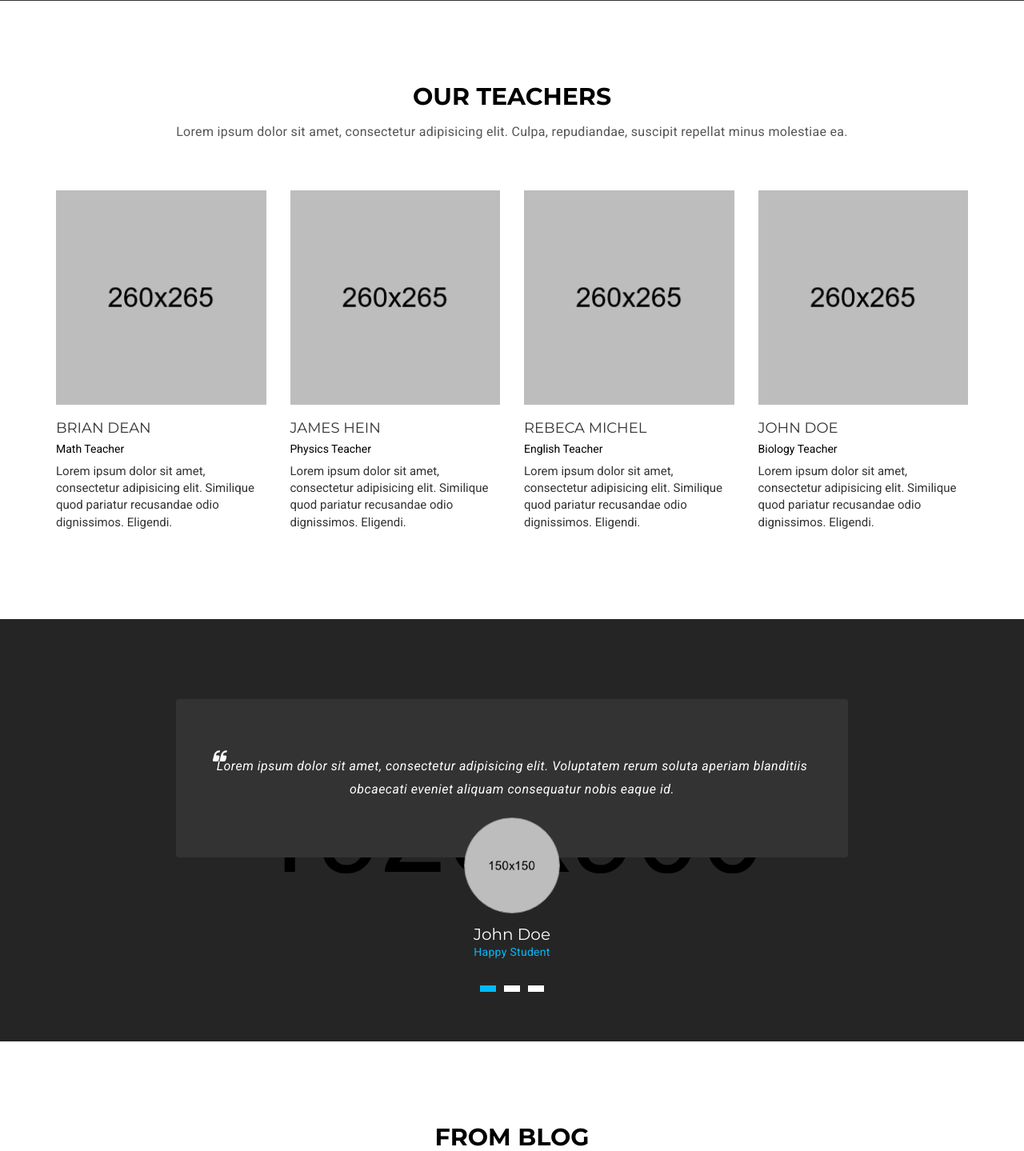
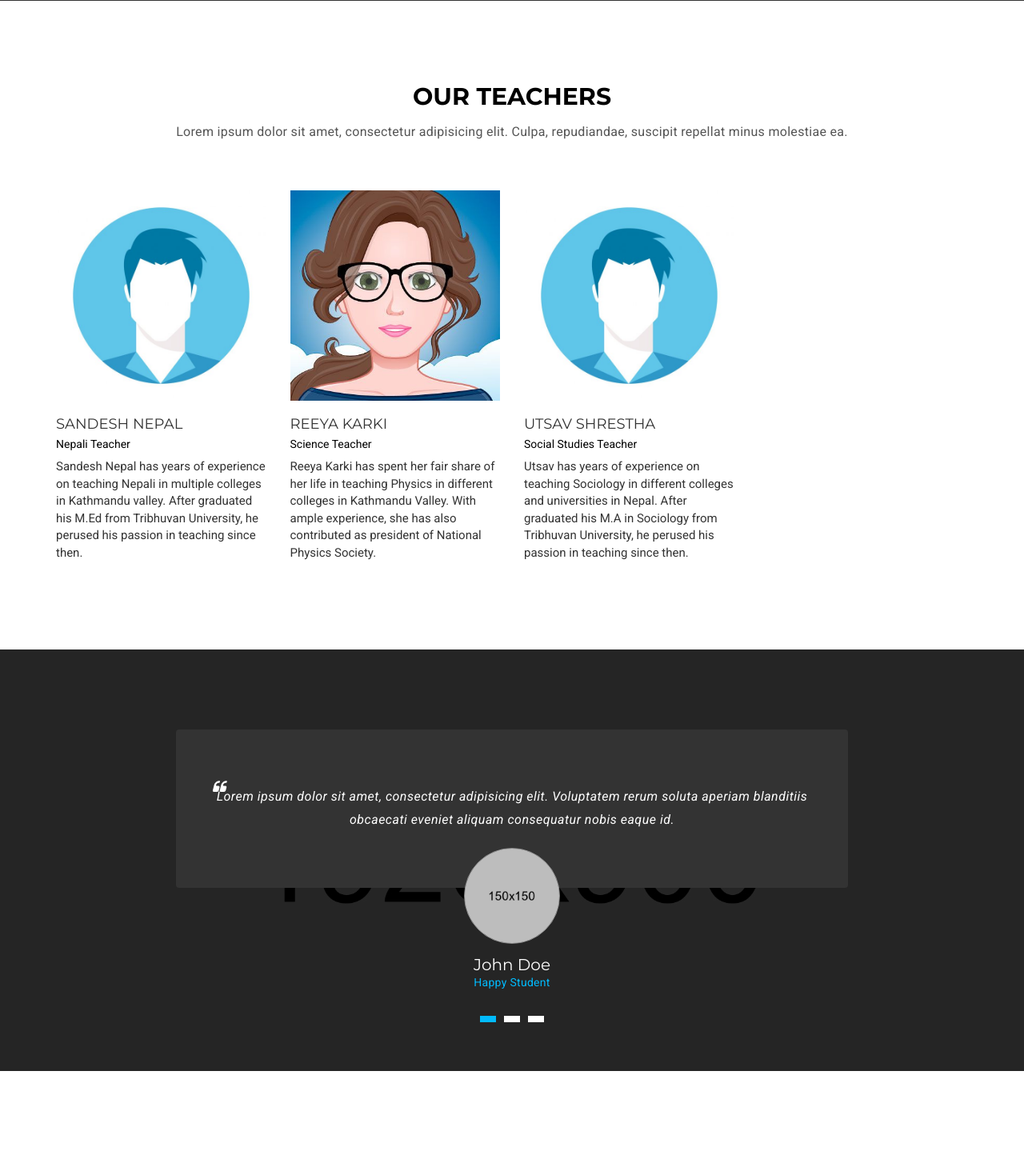
Before and after one commit to bijayathapa/lms_site, a Django app: page / in a window 1280 px wide. Shown: the part 3767-5206 px from the top of the page at 80% size. Run offline with Django 3.2, Linux system fonts and the light colour scheme; data comes from the database, SQL or seed files in the repository; both versions use the stored data as it was after the commit; some libraries are stand-ins or nearby versions.

Commit message:
Teachers Added

```diff
--- a/myapp/admin.py
+++ b/myapp/admin.py
@@ -2,3 +2,4 @@ from django.contrib import admin
 from .models import *
 # Register your models here.
 admin.site.register(Course)
+admin.site.register(Teacher)
--- a/myapp/models.py
+++ b/myapp/models.py
@@ -21,3 +21,21 @@ class Course(models.Model):
         except:
             url = ''
         return url
+
+
+class Teacher(models.Model):
+    name = models.CharField(max_length=255, null=True)
+    subject = models.CharField(max_length=255, null=True)
+    detail = models.TextField(null=True)
+    teacher_image = models.ImageField(null = True, blank = True)
+
+    def __str__(self):
+        return self.name
+
+    @property
+    def imageURL(self):
+        try:
+            url = self.teacher_image.url
+        except:
+            url = ''
+        return url
--- a/myapp/templates/index.html
+++ b/myapp/templates/index.html
@@ -490,10 +490,11 @@ drift.load('efh6admzwhbr');
             <!-- begain our teacher content -->
             <div class="mu-our-teacher-content">
               <div class="row">
+                {% for teacher in teachers %}
                 <div class="col-lg-3 col-md-3  col-sm-6">
                   <div class="mu-our-teacher-single">
                     <figure class="mu-our-teacher-img">
-                      <img src="{% static 'img/teachers/teacher-01.png'%}" alt="teacher img">
+                      <img src="{{teacher.imageURL}}" alt="teacher img">
                       <div class="mu-our-teacher-social">
                         <a href="#"><span class="fa fa-facebook"></span></a>
                         <a href="#"><span class="fa fa-twitter"></span></a>
@@ -502,66 +503,13 @@ drift.load('efh6admzwhbr');
                       </div>
                     </figure>
                     <div class="mu-ourteacher-single-content">
-                      <h4>Brian Dean</h4>
-                      <span>Math Teacher</span>
-                      <p>Lorem ipsum dolor sit amet, consectetur adipisicing elit. Similique quod pariatur recusandae odio dignissimos. Eligendi.</p>
+                      <h4>{{teacher.name}}</h4>
+                      <span>{{teacher.subject}} Teacher</span>
+                      <p>{{teacher.detail}}</p>
                     </div>
                   </div>
                 </div>
-                <div class="col-lg-3 col-md-3 col-sm-6">
-                  <div class="mu-our-teacher-single">
-                    <figure class="mu-our-teacher-img">
-                      <img src="{% static 'img/teachers/teacher-02.png'%}" alt="teacher img">
-                      <div class="mu-our-teacher-social">
-                        <a href="#"><span class="fa fa-facebook"></span></a>
-                        <a href="#"><span class="fa fa-twitter"></span></a>
-                        <a href="#"><span class="fa fa-linkedin"></span></a>
-                        <a href="#"><span class="fa fa-google-plus"></span></a>
-                      </div>
-                    </figure>
-                    <div class="mu-ourteacher-single-content">
-                      <h4>James Hein</h4>
-                      <span>Physics Teacher</span>
-                      <p>Lorem ipsum dolor sit amet, consectetur adipisicing elit. Similique quod pariatur recusandae odio dignissimos. Eligendi.</p>
-                    </div>
-                  </div>
-                </div>
-                <div class="col-lg-3 col-md-3 col-sm-6">
-                  <div class="mu-our-teacher-single">
-                    <figure class="mu-our-teacher-img">
-                      <img src="{% static 'img/teachers/teacher-03.png'%}" alt="teacher img">
-                      <div class="mu-our-teacher-social">
-                        <a href="#"><span class="fa fa-facebook"></span></a>
-                        <a href="#"><span class="fa fa-twitter"></span></a>
-                        <a href="#"><span class="fa fa-linkedin"></span></a>
-                        <a href="#"><span class="fa fa-google-plus"></span></a>
-                      </div>
-                    </figure>
-                    <div class="mu-ourteacher-single-content">
-                      <h4>Rebeca Michel</h4>
-                      <span>English Teacher</span>
-                      <p>Lorem ipsum dolor sit amet, consectetur adipisicing elit. Similique quod pariatur recusandae odio dignissimos. Eligendi.</p>
-                    </div>
-                  </div>
-                </div>
-                <div class="col-lg-3 col-md-3 col-sm-6">
-                  <div class="mu-our-teacher-single">
-                    <figure class="mu-our-teacher-img">
-                      <img src="{% static 'img/teachers/teacher-04.png'%}" alt="teacher img">
-                      <div class="mu-our-teacher-social">
-                        <a href="#"><span class="fa fa-facebook"></span></a>
-                        <a href="#"><span class="fa fa-twitter"></span></a>
-                        <a href="#"><span class="fa fa-linkedin"></span></a>
-                        <a href="#"><span class="fa fa-google-plus"></span></a>
-                      </div>
-                    </figure>
-                    <div class="mu-ourteacher-single-content">
-                      <h4>John Doe</h4>
-                      <span>Biology Teacher</span>
-                      <p>Lorem ipsum dolor sit amet, consectetur adipisicing elit. Similique quod pariatur recusandae odio dignissimos. Eligendi.</p>
-                    </div>
-                  </div>
-                </div>
+                {% endfor %}
               </div>
             </div>
             <!-- End our teacher content -->
--- a/myapp/views.py
+++ b/myapp/views.py
@@ -6,8 +6,10 @@ from .models import *
 
 def index(request):
     courses = Course.objects.all()
+    teachers = Teacher.objects.all()
     context = {
         'courses': courses,
+        'teachers': teachers,
     }
     return render(request, 'index.html', context)
 
```
Also changed, not shown: db.sqlite3, myapp/migrations/0007_teacher.py (added), myapp/static/img/teachers/teacher.jpg (added), myapp/static/img/teachers/teacher_female.jpg (added), myapp/static/img/testimonials_image.jpg (added), static/images/teacher.jpg (added), static/images/teacher_CQnOec8.jpg (added), static/images/teacher_female.jpg (added), static/images/teacher_female_AtZsDc2.jpg (added), static/images/teacher_female_UUx810Y.jpg (added), static/images/teacher_female_fvFOrri.jpg (added).
